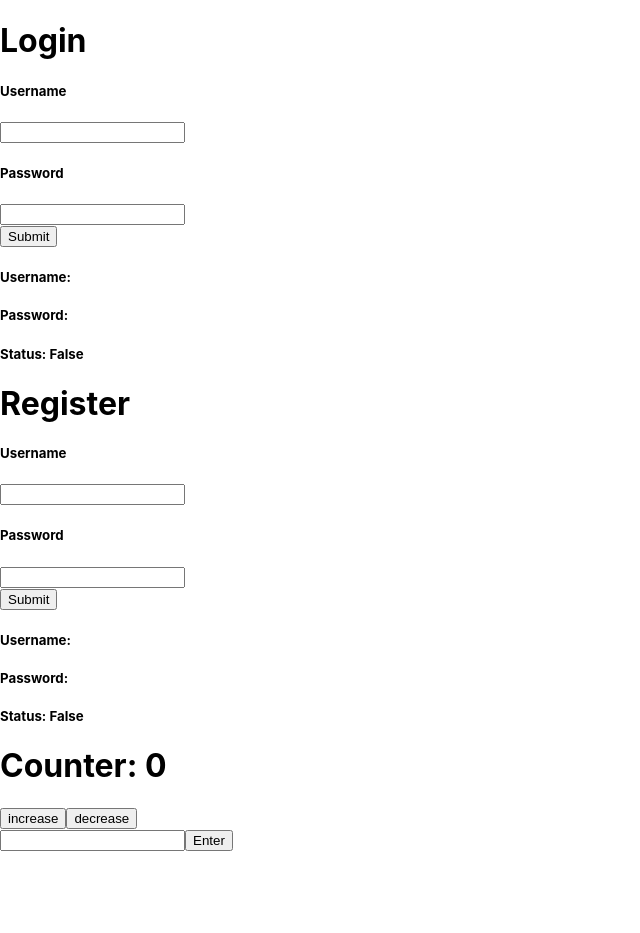
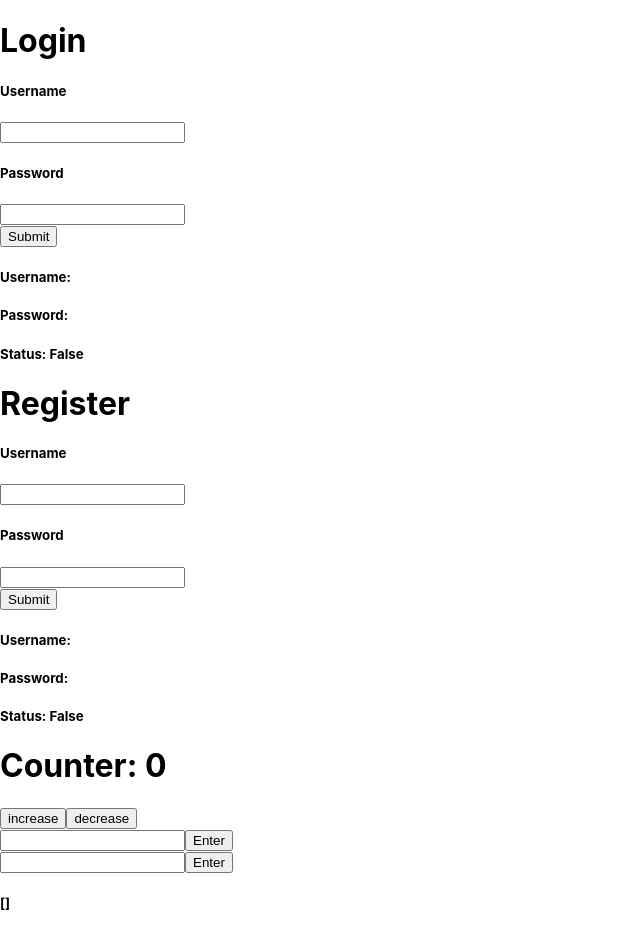
Before and after one commit to starship-z/React-Login, a React (Create React App) app in the folder client/: page / in a window 1280 px wide. Shown: the whole page, without its empty margins (0-640 px from the left). Before the commit the page ends 851 px from the top, so only its background shows below. Built offline with nearby package versions, Linux system fonts and the light colour scheme; the HTML template or start-up script is replaced by a standard one.

Commit message:
Add To Do List

```diff
--- a/client/src/App.js
+++ b/client/src/App.js
@@ -1,6 +1,8 @@
 import Login from "./components/Login"
 import Register from "./components/Register"
 import Counter from "./components/Counter"
+import ToDoList from "./components/ToDoList"
+
 
 function App() {
   return (
@@ -8,6 +10,8 @@ function App() {
       <Login />
       <Register />
       <Counter />
+      <ToDoList />
+
     </div>
   );
 }
--- a/client/src/components/Login.js
+++ b/client/src/components/Login.js
@@ -38,4 +38,4 @@ function Login() {
     )
 }
 
-export default Login
+export default Login;
--- /dev/null
+++ b/client/src/components/ToDoList.js
@@ -0,0 +1,27 @@
+import React, {useState} from 'react'
+function ToDoList() {
+
+    let [toDo, setToDo] = useState([]);
+    let [text, setText] = useState("");
+
+    const handleSubmit = (e) => {
+        e.preventDefault();
+        setToDo([...toDo, text]);
+        setText("");
+    }
+
+    return (
+        <div>
+            <form onSubmit={e => handleSubmit(e)}>
+                <input type="text" onChange={e => setText(e.target.value)} value={text}></input>
+                <button type="submit">Enter</button>
+            </form>
+            <div>
+                <h5>{JSON.stringify(toDo)}</h5>
+
+            </div>
+        </div>
+    )
+}
+
+export default ToDoList
```
